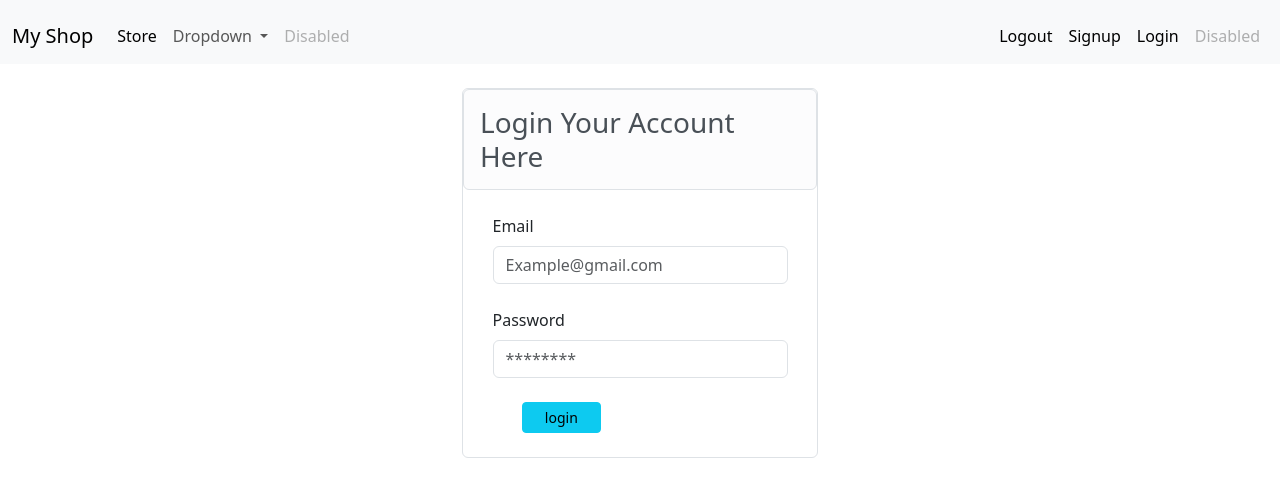
After one commit to Shubham2303199723/My-Shop-E-commerce-Website-Django, a Django app: page /login/ in a window 1280 px wide. The commit adds this page. Shown: the top 497 px of the page. Run offline with Django 4.2, Linux system fonts and the light colour scheme.

Commit message:
Login Page Created With It's Funtions

```diff
--- a/Store/templates/Base.html
+++ b/Store/templates/Base.html
@@ -44,7 +44,7 @@
               <a class="nav-link active" aria-current="page" href="/signup">Signup</a>
             </li>
             <li class="nav-item">
-              <a class="nav-link active" aria-current="page" href="#">Login</a>
+              <a class="nav-link active" aria-current="page" href="/login">Login</a>
             </li>
             <li class="nav-item">
               <a class="nav-link disabled" aria-disabled="true">Disabled</a>
--- /dev/null
+++ b/Store/templates/login.html
@@ -0,0 +1,32 @@
+{% extends 'base.html' %}
+
+{% block content %}
+
+<div class="container">
+    <div class="p4 m-4">
+        <div class="col-lg-4 mt-4 mb-4 mx-auto border rounded" >
+            <form action="/login/" method="post">
+                {% csrf_token %}
+                <h3 class="alert alert-light border rounded">Login Your Account Here</h3>
+                {% if error %}
+                    <div class="alert alert-danger" role="alert">
+                        {{error}}
+                    </div>
+                {% endif %}
+                <div class="col-lg-10 mt-4 mb-4 mx-auto">
+                    <label for="" class="form-label" value="{{values.email}}">Email</label>
+                    <input type="email" class="form-control" name="email" placeholder="Example@gmail.com">
+                </div>
+                <div class="col-lg-10 mx-auto">
+                    <label for="" class="form-label">Password</label>
+                    <input type="password" class="form-control" name="password"placeholder="********">
+                </div>
+                <div class="col-lg-8 mx-auto pt-4 pb-4">
+                    <input class="btn btn-sm btn-info col-lg-4" type="submit" value="login">
+                </div>
+            </form>
+        </div>
+    </div>
+</div>
+
+{% endblock%}
--- a/Store/urls.py
+++ b/Store/urls.py
@@ -4,6 +4,7 @@ from .views import *
 
 
 urlpatterns = [
-    path('', index),
+    path('', index, name='homepage'),
     path('signup/', signup),
+    path ('login/', login),
 ]
--- a/Store/views.py
+++ b/Store/views.py
@@ -1,10 +1,11 @@
 from django.http import HttpResponse
-from django.shortcuts import render
+from django.shortcuts import render ,redirect
+from django.contrib.auth.hashers  import make_password,check_password
 from .models.product import product
 from .models.category import category
 from .models.customer import Customer
 
-# Create your views here.
+
 
 def index(request):
     products = None
@@ -19,46 +20,85 @@ def index(request):
     data ['categories'] = categories
     return render(request, "index.html", data)
 
+def validateCustomer(customer):
+    error_message = None
+    if (not customer.first_name):
+        error_message = "First Name Required.."
+    elif len(customer.first_name) < 4:
+        error_message = "First Name Char should be long more then 4 Char"
+    elif(not customer.last_name):
+        error_message = "last Name Required"
+    elif len(customer.last_name) < 4:
+        error_message = "Last Name Char should be long more then 4 Char"
+    elif(not customer.email):
+        error_message = "Email Must Required"
+    elif len(customer.email) < 5:
+        error_message = "Email Char should be long more then 4 Char"
+    elif(not customer.password):
+        error_message = "Password Required"
+    elif len(customer.password) < 6:
+        error_message = "Password Char should be long more then 6 Char"
+    elif(not customer.phone):
+        error_message = "Phone number Required"
+    elif customer.isExists():
+        error_message = 'Email Address is Already Registered..'
+    return error_message
+
+def registerUser(request):
+    postdata = request.POST
+    email = postdata.get('email')
+    password = postdata.get('password')
+    first_name = postdata.get('firstname')
+    last_name = postdata.get('lastname')
+    phone = postdata.get('phone')
+    value = {
+        'first_name' : first_name,
+        'last_name' : last_name,
+        'phone' : phone,
+        'email' : email,
+        }
+    error_message = None
+    customer = Customer (first_name = first_name,
+                            last_name = last_name,
+                            email = email,
+                            password = password,
+                            phone = phone,
+                            )
+    error_message = validateCustomer(customer)
+
+
+
+    if not error_message:
+        customer.password = make_password(customer.password)
+        customer.register()
+        return redirect('homepage')
+    else:
+        data = {
+            'error' : error_message,
+            'values' : value
+        }
+        return render(request,'signup.html', data)
 
 def signup(request):
     if (request.method == 'GET'):
         return render(request,'signup.html')
     else:
-        postdata = request.POST
-        email = postdata.get('email')
-        password = postdata.get('password')
-        first_name = postdata.get('firstname')
-        last_name = postdata.get('lastname')
-        phone = postdata.get('phone')
+        return registerUser(request)
 
+def login(request):
+    if (request.method == 'GET'):
+        return render (request, 'login.html')
+    else:
+        email = request.POST.get('email')
+        password = request.POST.get('password')
+        customer = Customer.get_customer_by_email(email)
         error_message = None
-
-        if (not first_name):
-            error_message = "First Name Required.."
-        elif len(first_name) < 4:
-            error_message = "First Name Char should be long more then 4 Char"
-        elif(not last_name):
-            error_message = "last Name Required"
-        elif len(last_name) < 4:
-            error_message = "Last Name Char should be long more then 4 Char"
-        elif(not email):
-            error_message = "Email Must Required"
-        elif len(email) < 5:
-            error_message = "Email Char should be long more then 4 Char"
-        elif(not password):
-            error_message = "Password Required"
-        elif len(password) < 6:
-            error_message = "Password Char should be long more then 4 Char"
-        elif(not phone):
-            error_message = "Phone number Required"
-
-        if not error_message:
-            customer = Customer (first_name = first_name,
-                                last_name = last_name,
-                                email = email,
-                                password = password,
-                                phone = phone,
-                                )
-            customer.register()
+        if customer:
+            flag = check_password(password, customer.password)
+            if flag:
+                return redirect('homepage')
+            else:
+                error_message = 'Email or password Invalid!!'
         else:
-            return render(request, 'signup.html', {'error' : error_message})
+            error_message = 'Email & password Are Invalid!!'
+        return (request , 'login.html', {'error': error_message})
```
Also changed, not shown: Store/models/customer.py (+15 -0 lines), Store/templates/signup.html (+4 -4 lines), db.sqlite3.
